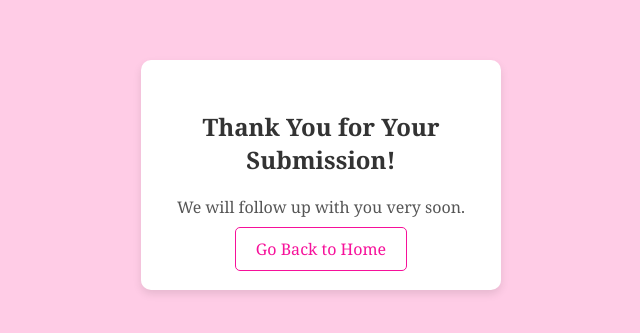
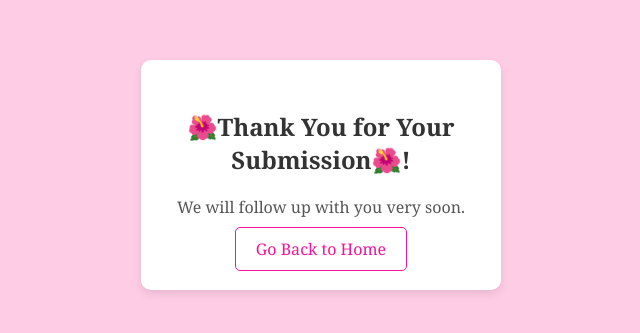
Before and after one commit to MariaLiendo/homework3.github.io, a plain HTML site: page thankyou.html in a window 1280 px wide. Shown: the part 225-558 px from the top of the page, without its empty margins (319-959 px from the left). Drawn offline with Linux system fonts and the light colour scheme.

Commit message:
Update thankyou.html

```diff
--- a/thankyou.html
+++ b/thankyou.html
@@ -1,10 +1,10 @@
 <!doctype html>
 
     <!--Name: Maria Liendo
-    File: Homework2.html
-    Date Created: 2025-02-28
-    Date Updated: 2025-03-06
-    Purpose: MIS 3371 Homework 2 thank you page... learning HTML and creating a form.-->
+    File: Homework3.html
+    Date Created: 2025-04-07
+    Date Updated: 2025-04-11
+    Purpose: MIS 3371 Homework 3 thank you page... learning HTML and creating a form.-->
 <html>
 <head>
     <meta charset="utf-8">
@@ -13,7 +13,7 @@
 </head>
 <body>
     <div class="thankyou_container">
-        <h2>Thank You for Your Submission!</h2>
+        <h2> 🌺Thank You for Your Submission🌺!</h2>
         <p>We will follow up with you very soon.</p>
         <a href="homework3.html" class="home_page">Go Back to Home</a>
     </div>
```
